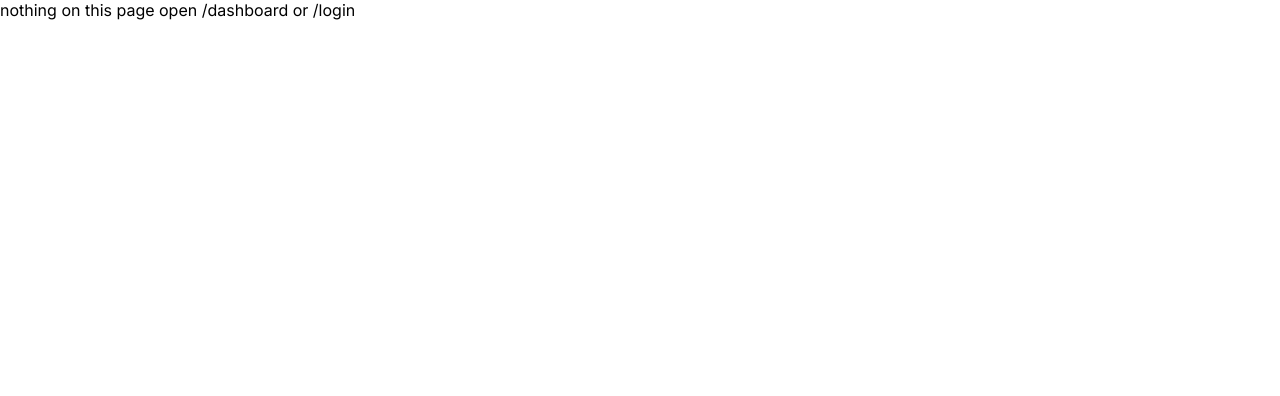
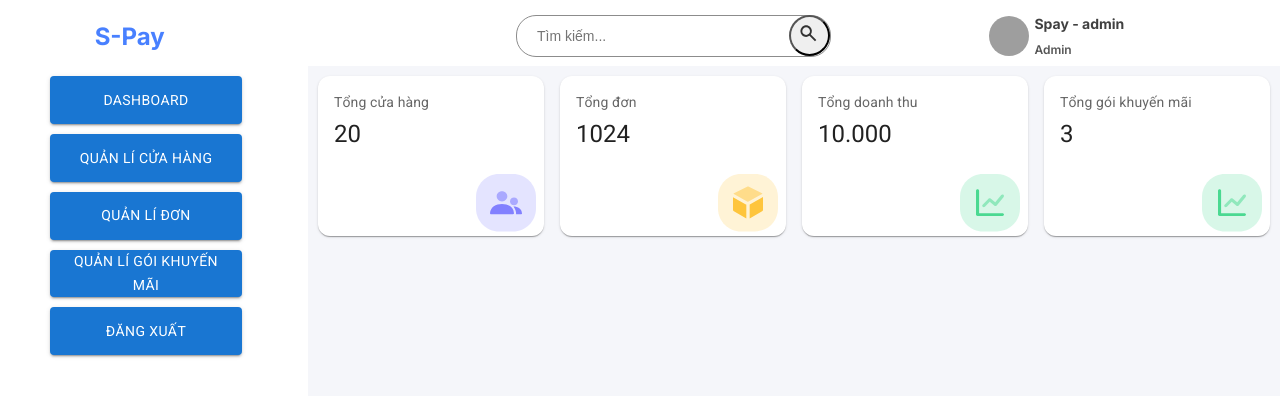
Before and after one commit to SWD-392/sPay-FE-WebApp, a Next.js app: page / in a window 1280 px wide. Shown: the top 396 px of the page. Built offline with nearby package versions, Linux system fonts and the light colour scheme; grey boxes are pictures that could not be loaded.

Commit message:
modified url

```diff
--- a/src/app/page.js
+++ /dev/null
@@ -1,6 +0,0 @@
-import Image from "next/image";
-import styles from "./page.module.css";
-
-export default function Home() {
-  return <>nothing on this page open /dashboard or /login</>;
-}
--- a/src/components/nav-sidebar-menu-li/nav-sidebar-menu-li.jsx
+++ b/src/components/nav-sidebar-menu-li/nav-sidebar-menu-li.jsx
@@ -8,15 +8,12 @@ const NavSidebarmenuLi = () => {
       <div className={styles.sidebarItemFrame}>
         <div className={styles.navigationSidebarMenu}> */}
       <div className={styles.productsMenuItemLightB}>
-        <SidebarButton title="Dashboard" href="/dashboard" />
-        <SidebarButton
-          title="Quản lí cửa hàng"
-          href="/dashboard/store-manage"
-        />
-        <SidebarButton title="Quản lí đơn" href="/dashboard/order-manage" />
+        <SidebarButton title="Dashboard" href="/" />
+        <SidebarButton title="Quản lí cửa hàng" href="/store-manage" />
+        <SidebarButton title="Quản lí đơn" href="/order-manage" />
         <SidebarButton
           title="Quản lí gói khuyến mãi"
-          href="/dashboard/promotion-manage"
+          href="/promotion-manage"
         />
         <SidebarButton title="Đăng xuất" href="/login" />
       </div>
```
Also changed, not shown: src/app/(dashboard)/store-manage/page.jsx (added, +9 -0 lines), src/app/dashboard/store-manage/page.js (deleted, +0 -7 lines), src/components/table/table.jsx (added, +45 -0 lines), src/app/(dashboard)/layout.jsx (renamed from src/app/dashboard/layout.jsx), src/app/(dashboard)/layout.module.css (renamed from src/app/dashboard/layout.module.css), src/app/(dashboard)/order-manage/page.js (renamed from src/app/dashboard/order-manage/page.js), src/app/(dashboard)/page.jsx (renamed from src/app/dashboard/page.jsx), src/app/(dashboard)/page.module.css (added), src/app/(dashboard)/promotion-manage/page.js (renamed from src/app/dashboard/promotion-manage/page.js).
